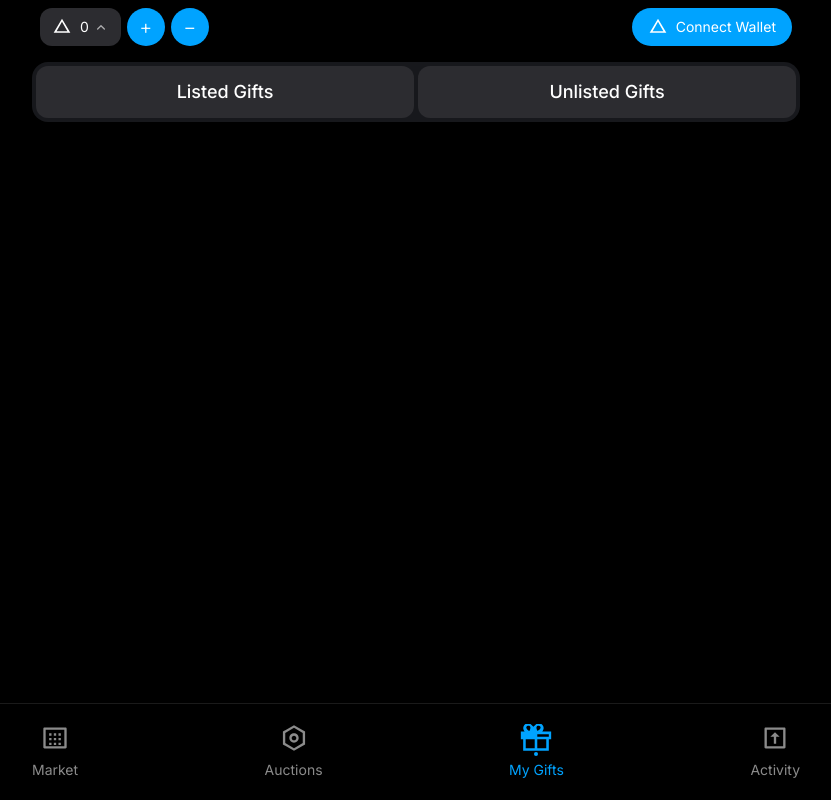
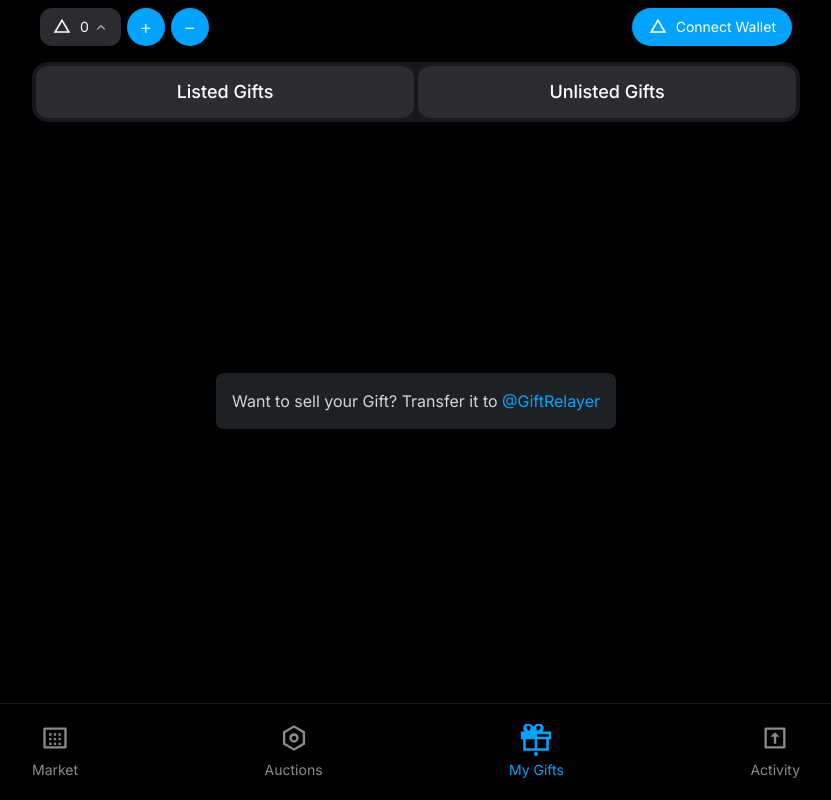
Before and after one commit to useriiefokrjkgjrkgkgkjkg/mini-app-nft, a Next.js app: page / in a window 1280 px wide. Both pictures are taken after a click on the button "My Gifts". Shown: the whole page, without its empty margins (224-1055 px from the left). Built offline with nearby package versions, Linux system fonts and the light colour scheme.

Commit message:
Add gift transfer info banner

```diff
--- a/app/page.tsx
+++ b/app/page.tsx
@@ -156,8 +156,13 @@ export default function Home() {
             <h1 className="text-white text-6xl font-bold">Soon</h1>
           </div>
         ) : activeTab === 'gifts' ? (
-          <div className="w-full animate-slide-in-right">
-            <div className="flex-1"></div>
+          <div className="animate-slide-in-right">
+            <div className="bg-[#1E2124] p-4 mb-4 rounded-lg">
+              <p className="text-gray-300">Want to sell your Gift? Transfer it to <span className="text-[#00A6FF]">@GiftRelayer</span></p>
+            </div>
+            <div className="flex justify-between items-center mb-4">
+              <div className="flex-1"></div>
+            </div>
           </div>
         ) : (
           <div className="flex flex-col items-center gap-4 animate-slide-in-left">
```
